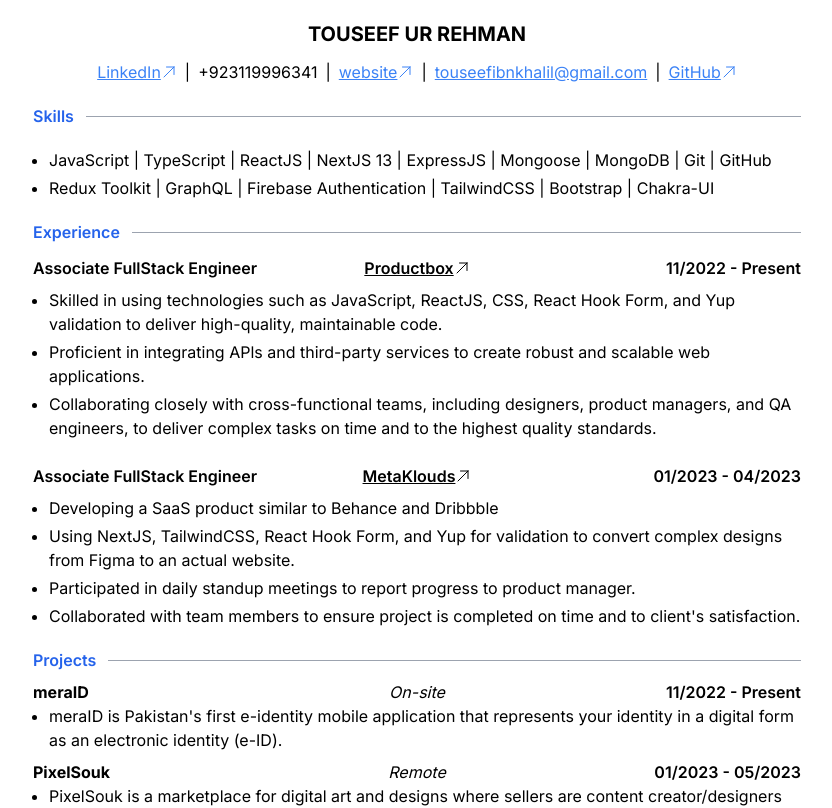
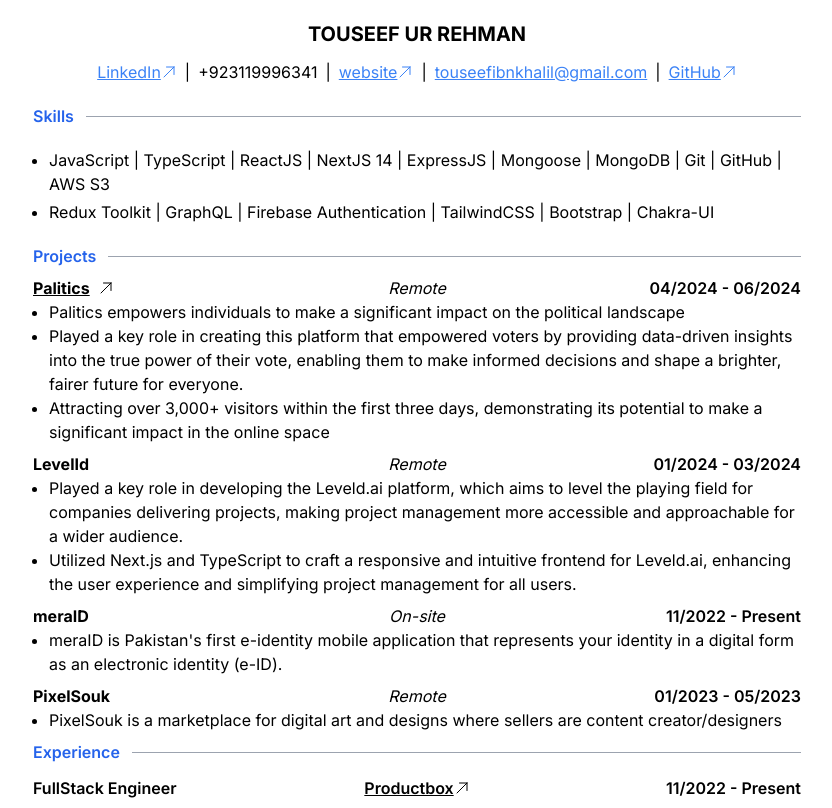
Before and after one commit to realtouseef/rezume, a Next.js app: page / in a window 1280 px wide. Shown: the top 808 px of the page, without its empty margins (223-1055 px from the left). Built offline with nearby package versions, Linux system fonts and the light colour scheme.

Commit message:
feat: added more projects

```diff
--- a/app/components/Template/OtherSection/index.tsx
+++ b/app/components/Template/OtherSection/index.tsx
@@ -1,4 +1,5 @@
 import React from 'react';
+import Arrow from '../assets/arrow';
 
 type OtherSectionProps = {
   others?: string[][];
@@ -7,6 +8,7 @@
   startDate?: string;
   endDate?: string;
   onSite?: boolean;
+  projectLink?: string;
 };
 
 const OtherSection: React.FC<OtherSectionProps> = ({
@@ -16,6 +18,7 @@
   startDate,
   endDate,
   onSite,
+  projectLink,
 }) => {
   return (
     <>
@@ -28,7 +31,15 @@
       ) : (
         <div className='my-4'>
           <div className='grid grid-cols-3'>
-            <strong>{projectName}</strong>
+            <a
+              href={projectLink}
+              target='_blank'
+              className={`w-max flex items-center gap-x-2 ${
+                projectLink && 'underline'
+              }`}
+            >
+              <strong>{projectName}</strong> {projectLink && <Arrow />}
+            </a>
             <h6 className='italic text-center'>
               {onSite ? 'On-site' : 'Remote'}
             </h6>
--- a/app/components/Template/data.ts
+++ b/app/components/Template/data.ts
@@ -10,12 +10,13 @@
       'JavaScript',
       'TypeScript',
       'ReactJS',
-      'NextJS 13',
+      'NextJS 14',
       'ExpressJS',
       'Mongoose',
       'MongoDB',
       'Git',
       'GitHub',
+      'AWS S3',
     ],
     [
       'Redux Toolkit',
@@ -26,9 +27,9 @@
       'Chakra-UI',
     ],
   ],
-  experience: {
-    first: {
-      position: 'Associate FullStack Engineer',
+  experience: [
+    {
+      position: 'FullStack Engineer',
       startDate: '11/2022',
       endDate: 'Present',
       companyName: 'Productbox',
@@ -39,8 +40,8 @@
         'Collaborating closely with cross-functional teams, including designers, product managers, and QA engineers, to deliver complex tasks on time and to the highest quality standards.',
       ],
     },
-    second: {
-      position: 'Associate FullStack Engineer',
+    {
+      position: 'FullStack Engineer',
       startDate: '01/2023',
       endDate: '04/2023',
       companyName: 'MetaKlouds',
@@ -52,7 +53,7 @@
         `Collaborated with team members to ensure project is completed on time and to client's satisfaction.`,
       ],
     },
-  },
+  ],
   education: {
     first: {
       degree: 'BS. Computer Science',
@@ -69,8 +70,30 @@
       description: ['Did my Pre-engineering from Warsak Model'],
     },
   },
-  projects: {
-    first: {
+  projects: [
+    {
+      projectName: 'Palitics',
+      startDate: '04/2024',
+      endDate: '06/2024',
+      onSite: false,
+      projectLink: 'https://palitics.co.uk',
+      description: [
+        'Palitics empowers individuals to make a significant impact on the political landscape',
+        'Played a key role in creating this platform that empowered voters by providing data-driven insights into the true power of their vote, enabling them to make informed decisions and shape a brighter, fairer future for everyone.',
+        'Attracting over 3,000+ visitors within the first three days, demonstrating its potential to make a significant impact in the online space',
+      ],
+    },
+    {
+      projectName: 'LevelId',
+      startDate: '01/2024',
+      endDate: '03/2024',
+      onSite: false,
+      description: [
+        'Played a key role in developing the Leveld.ai platform, which aims to level the playing field for companies delivering projects, making project management more accessible and approachable for a wider audience.',
+        'Utilized Next.js and TypeScript to craft a responsive and intuitive frontend for Leveld.ai, enhancing the user experience and simplifying project management for all users.',
+      ],
+    },
+    {
       projectName: 'meraID',
       startDate: '11/2022',
       endDate: 'Present',
@@ -79,7 +102,7 @@
         `meraID is Pakistan's first e-identity mobile application that represents your identity in a digital form as an electronic identity (e-ID).`,
       ],
     },
-    second: {
+    {
       projectName: 'PixelSouk',
       startDate: '01/2023',
       endDate: '05/2023',
@@ -88,5 +111,5 @@
         `PixelSouk is a marketplace for digital art and designs where sellers are content creator/designers`,
       ],
     },
-  },
+  ],
 };
--- a/app/components/Template/index.tsx
+++ b/app/components/Template/index.tsx
@@ -46,61 +46,35 @@
         <Heading title='Skills' />
         <OtherSection others={skills} />
 
+        {/* PROJECTS  */}
+
+        <Heading title='Projects' />
+        {projects.map((project) => (
+          <OtherSection
+            key={project?.projectName}
+            projectName={project?.projectName}
+            projectLink={project?.projectLink}
+            description={project?.description}
+            startDate={project?.startDate}
+            endDate={project?.endDate}
+            onSite={project?.onSite}
+          />
+        ))}
+
         {/* EXPERIENCE  */}
 
         <Heading title='Experience' />
-        <OverviewSection
-          position={experience?.first?.position}
-          company={experience?.first?.companyName}
-          companyLink={experience?.first?.companyLink}
-          startDate={experience?.first?.startDate}
-          endDate={experience?.first?.endDate}
-          description={experience?.first?.description}
-        />
-        <OverviewSection
-          position={experience?.second?.position}
-          company={experience?.second?.companyName}
-          companyLink={experience?.second?.companyLink}
-          startDate={experience?.second?.startDate}
-          endDate={experience?.second?.endDate}
-          description={experience?.second?.description}
-        />
-
-        {/* PROJECTS  */}
-
-        <Heading title='Projects' />
-        <OtherSection
-          projectName={projects?.first?.projectName}
-          description={projects?.first?.description}
-          startDate={projects?.first?.startDate}
-          endDate={projects?.first?.endDate}
-          onSite={projects?.first?.onSite}
-        />
-        <OtherSection
-          projectName={projects?.second?.projectName}
-          description={projects?.second?.description}
-          startDate={projects?.second?.startDate}
-          endDate={projects?.second?.endDate}
-          onSite={projects?.second?.onSite}
-        />
-
-        {/* EDUCATION  */}
-
-        {/* <Heading title='Education' />
-        <OverviewSection
-          degree={education?.first?.degree}
-          university={education?.first?.university}
-          startDate={education?.first?.startDate}
-          endDate={education?.first?.endDate}
-          description={education?.first?.description}
-        />
-        <OverviewSection
-          degree={education?.second?.degree}
-          university={education?.second?.university}
-          startDate={education?.second?.startDate}
-          endDate={education?.second?.endDate}
-          description={education?.second?.description}
-        /> */}
+        {experience.map((exp) => (
+          <OverviewSection
+            key={exp.companyName}
+            position={exp?.position}
+            company={exp?.companyName}
+            companyLink={exp?.companyLink}
+            startDate={exp?.startDate}
+            endDate={exp?.endDate}
+            description={exp?.description}
+          />
+        ))}
       </main>
       {/*
       <button onClick={() => window.print()} id='print'>
```
Also changed, not shown: 2 other files (tests, documents, lock files or other folders).
